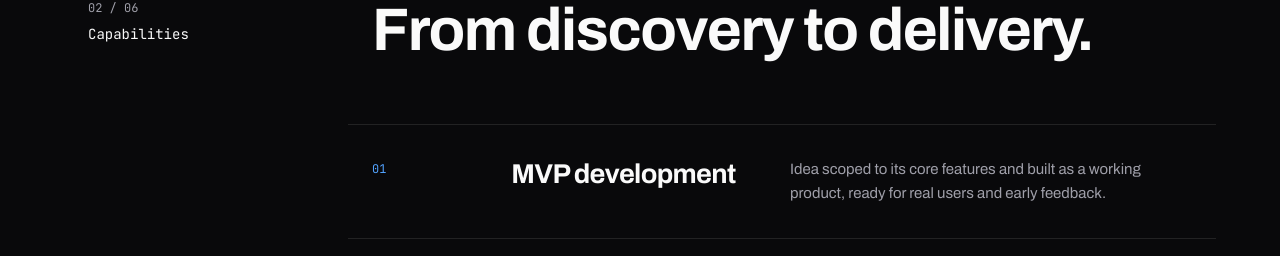
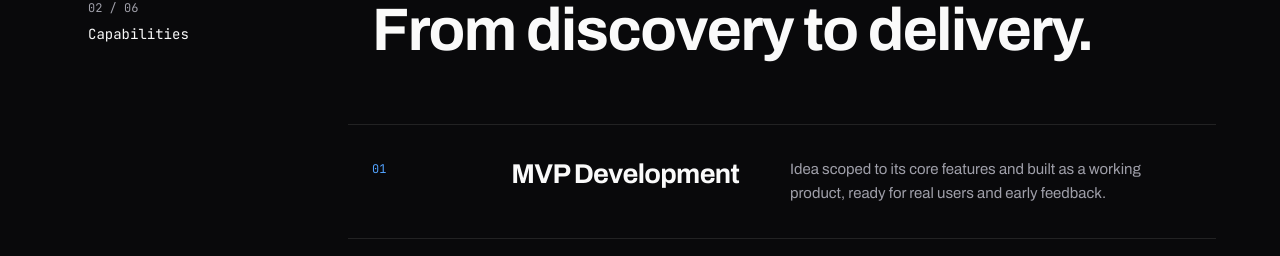
Before and after one commit to Bilal-Khan152/portfolio, a Next.js app: page / in a window 1280 px wide. Shown: the part 1642-1898 px from the top of the page. Built offline with nearby package versions, Linux system fonts and the light colour scheme.

Commit message:
Capabilities: capitalize MVP Development label

```diff
--- a/components/WhatIDo.jsx
+++ b/components/WhatIDo.jsx
@@ -3,7 +3,7 @@ import Reveal from './Reveal';
 const rows = [
   {
     n: '01',
-    title: 'MVP development',
+    title: 'MVP Development',
     text: 'Idea scoped to its core features and built as a working product, ready for real users and early feedback.',
   },
   {
```
